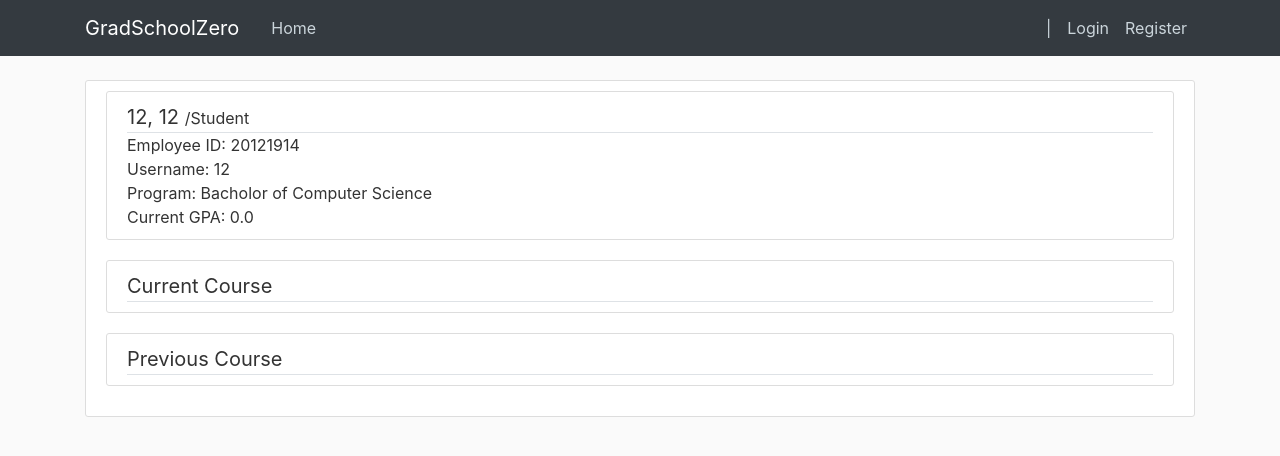
After one commit to zwen000/CunyZero, a Flask app: page /student_review/20121914 in a window 1280 px wide. The commit adds this page. Shown: the top 456 px of the page. Run offline with Flask 2, Linux system fonts and the light colour scheme; data comes from the database, SQL or seed files in the repository; data that the repository does not hold is empty; some libraries are stand-ins or nearby versions.

Commit message:
Student/Instructor Review page

```diff
--- a/cunyzero/routes.py
+++ b/cunyzero/routes.py
@@ -156,7 +156,6 @@ def student_application():
         flash(f'You have an application processing!', 'danger')
         return redirect(url_for('application'))
     if form.validate_on_submit():
-
         selected_program = None
         for i in form.program.data:
             selected_program = i.name
@@ -180,7 +179,6 @@ def instructor_application():
         flash(f'You have an application processing!', 'danger')
         return redirect(url_for('application'))
     if form.validate_on_submit():
-
         application = Application(visitor_id=current_user.visitorOwner.ownerId, firstname=form.firstname.data,
                                           lastname=form.lastname.data, intro=form.intro.data,
                                           type='Instructor')
@@ -231,9 +229,6 @@ def application_review(application_id):
                 user.ownerId = instructor.ownerId
 
             db.session.commit()
-
-
-
             flash(f'{application.type} Application for ({application.firstname}'
                   f' {application.lastname}) has been accepted!', 'success')
             return redirect(url_for('application_list'))
@@ -260,6 +255,7 @@ def register_course():
     #     return redirect(url_for('home'))
     return render_template("register-course.html")
 
+
 # Admin only
 #@login_required
 @app.route('/course/create', methods=['GET', 'POST'])
@@ -278,15 +274,38 @@ def create_course():
         # db.session.commit()
     return render_template("create-course.html", form=form)
 
+
 @login_required
 @app.route('/students', methods=['GET', 'POST'])
 def student_list():
     students = Student.query.all()
-    return render_template("student-list.html", title="Student List", students=students)
+    programs = Program.query.all()
+    return render_template("student-list.html", title="Student List", students=students, programs=programs)
 
 
 @login_required
-@app.route('/instructor', methods=['GET', 'POST'])
+@app.route('/student_review/<int:student_id>', methods=['GET', 'POST'])
+def student_review(student_id):
+    student = Student.query.get(student_id)
+    program = Program.query.get(student.programId)
+    user = student.user[0]
+    courses = student.courses
+    return render_template("student-review.html", title="Student Review", student=student, user=user, program=program,
+                           courses=courses)
+
+
+@login_required
+@app.route('/instructors', methods=['GET', 'POST'])
 def instructor_list():
     instructors = Instructor.query.all()
     return render_template("instructor-list.html", title="Instructor List", instructors=instructors)
+
+
+@login_required
+@app.route('/instructor_review/<int:instructor_id>', methods=['GET', 'POST'])
+def instructor_review(instructor_id):
+    instructor = Instructor.query.get(instructor_id)
+    user = instructor.user[0]
+    courses = Course.query.filter_by(instructorId=instructor_id)
+    return render_template("instructor-review.html", title="Instructor Review", instructor=instructor, user=user,
+                           courses=courses)
--- a/cunyzero/templates/account.html
+++ b/cunyzero/templates/account.html
@@ -7,7 +7,7 @@
         <img class="rounded-circle account-img" src="{{ image_file }}">
             <div class="media-body">
                 <div class="lead border-bottom">
-                    <strong>{{ current_user.firstname }}firstname, {{ current_user.lastname }}lastname</strong>
+                    <strong>{{ current_user.firstname }}, {{ current_user.lastname }}</strong>
                     <small>/{{ current_user.role }}</small>
                 </div>
                 <div class="media-content">
--- a/cunyzero/templates/layout.html
+++ b/cunyzero/templates/layout.html
@@ -33,7 +33,7 @@
                                 <a class="nav-item nav-link" href="#">Course</a>
                                 <a class="nav-item nav-link" href="#">Instructor</a>
                             {% elif current_user.role == 'Admin' %}
-                                <a class="nav-item nav-link" href="#">Course </a>
+                                <a class="nav-item nav-link" href="#">Course</a>
                                 <a class="nav-item nav-link" href="{{ url_for('student_list') }}">Student</a>
                                 <a class="nav-item nav-link" href="{{ url_for('instructor_list') }}">Instructor</a>
                                 <a class="nav-item nav-link" href="#">Complaint</a>
--- /dev/null
+++ b/cunyzero/templates/student-review.html
@@ -0,0 +1,37 @@
+{% extends "layout.html" %}
+{% block content %}
+    <div class="content-section">
+        <div class="media content-section">
+            <div class="media-body">
+                <div class="lead border-bottom">
+                    <strong>{{ student.firstname }}, {{ student.lastname }}</strong>
+                    <small>/{{ user.role }}</small>
+                </div>
+                <div>Employee ID: {{ student.ownerId }}</div>
+                <div>Username: {{ user.username }}</div>
+                <div>Program: {{ program.name }}</div>
+                <div>Current GPA: {{ student.gpa }}</div>
+            </div>
+        </div>
+        <div class="content-section">
+            <div class="lead border-bottom">
+                <strong>Current Course</strong>
+            </div>
+            {% for course in courses %}
+                <div class="row col-md-12 border-bottom">
+
+                </div>
+            {% endfor %}
+        </div>
+        <div class="content-section">
+            <div class="lead border-bottom">
+                <strong>Previous Course</strong>
+            </div>
+            {% for course in courses %}
+                <div class="row col-md-12 border-bottom">
+
+                </div>
+            {% endfor %}
+        </div>
+    </div>
+{% endblock content %}
```
Also changed, not shown: cunyzero/models.py (+0 -12 lines), cunyzero/templates/home.html (+0 -18 lines), cunyzero/templates/instructor-list.html (+9 -11 lines), cunyzero/templates/instructor-review.html (added, +37 -0 lines), cunyzero/templates/student-list.html (+11 -10 lines), cunyzero/static/profile_pics/instructor icon.png (added), cunyzero/static/profile_pics/student icon.png (added).
